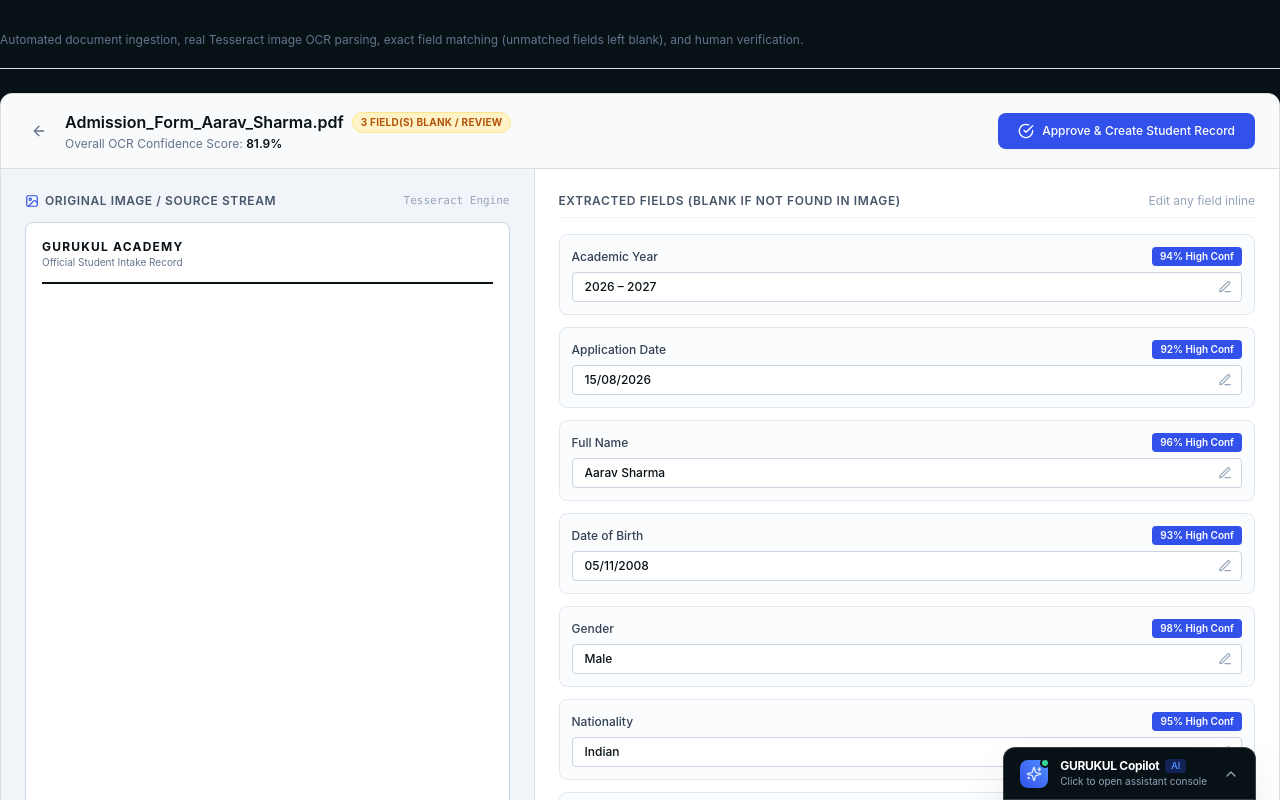
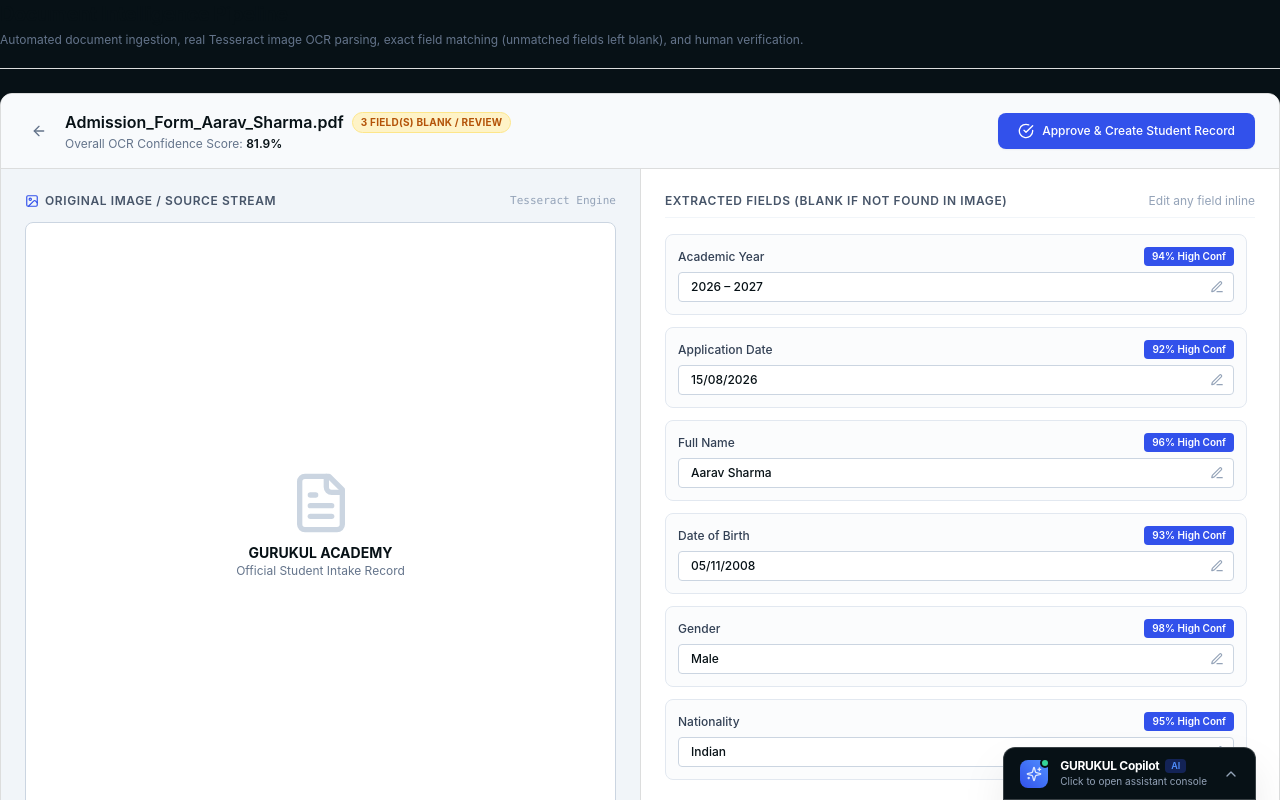
Before and after one commit to krish-maurya/Gurukul, a Next.js app: page /documents in a window 1280 px wide. Both pictures are taken after a click on the button "Aarav Sharma (Flagged)". Shown: the top 800 px of the page. Built offline with nearby package versions, Linux system fonts and the light colour scheme.

Commit message:
Fix OCR UI

```diff
--- a/components/document/review-panel.tsx
+++ b/components/document/review-panel.tsx
@@ -105,10 +105,10 @@ export function ReviewPanel({ document, onApprove, onBack }: ReviewPanelProps) {
       </div>
 
       {/* Side-by-Side Review Grid */}
-      <div className="grid grid-cols-1 lg:grid-cols-12 gap-0 divide-y lg:divide-y-0 lg:divide-x divide-gurukul-gray min-h-[500px]">
-        {/* Left Column: Scanned Image Preview / Raw OCR Text */}
-        <div className="lg:col-span-5 p-6 bg-slate-100 flex flex-col">
-          <div className="flex items-center justify-between mb-3">
+      <div className="grid grid-cols-1 lg:grid-cols-12 gap-0 divide-y lg:divide-y-0 lg:divide-x divide-gurukul-gray h-[720px]">
+        {/* Left Column: Scanned Image Preview (Bigger Image) */}
+        <div className="lg:col-span-6 p-6 bg-slate-100 flex flex-col h-full overflow-hidden">
+          <div className="flex items-center justify-between mb-3 shrink-0">
             <span className="text-xs font-semibold text-slate-600 uppercase tracking-wider flex items-center gap-1.5">
               <ImageIcon className="w-3.5 h-3.5 text-gurukul-tech" />
               <span>Original Image / Source Stream</span>
@@ -116,47 +116,40 @@ export function ReviewPanel({ document, onApprove, onBack }: ReviewPanelProps) {
             <span className="text-[11px] text-slate-400 font-mono">Tesseract Engine</span>
           </div>
 
-          <div className="flex-1 bg-white rounded-lg border border-slate-300 p-4 flex flex-col justify-between shadow-xs relative overflow-hidden">
+          <div className="flex-1 bg-white rounded-lg border border-slate-300 p-3 flex items-center justify-center shadow-xs overflow-hidden relative">
             {document.fileUrl ? (
-              <div className="mb-4 overflow-hidden rounded border border-slate-200 bg-slate-50 flex items-center justify-center max-h-64">
               <img
                 src={document.fileUrl}
                 alt="Original Document Preview"
-                  className="max-h-64 object-contain rounded"
+                className="w-full h-full object-contain rounded"
               />
-              </div>
             ) : (
-              <div className="border-b-2 border-gurukul-dark pb-3 mb-3">
-                <div className="text-xs font-bold text-gurukul-dark tracking-widest uppercase">GURUKUL ACADEMY</div>
-                <div className="text-[10px] text-slate-500">Official Student Intake Record</div>
+              <div className="text-center p-8">
+                <FileText className="w-16 h-16 text-slate-300 mx-auto mb-2" />
+                <div className="text-sm font-bold text-gurukul-dark">GURUKUL ACADEMY</div>
+                <div className="text-xs text-slate-500">Official Student Intake Record</div>
               </div>
             )}
-
-            <div className="space-y-2">
-              <span className="text-[10px] font-bold text-slate-400 uppercase tracking-wider block">Raw Extracted OCR Text:</span>
-              <div className="font-mono text-[11px] text-slate-700 bg-slate-50 p-3 rounded border border-slate-200 max-h-48 overflow-y-auto leading-relaxed whitespace-pre-wrap">
-                {document.rawText || "No text could be extracted from image."}
-              </div>
           </div>
 
-            <div className="mt-4 pt-3 border-t border-slate-200 flex items-center justify-between text-[10px] text-slate-400">
+          <div className="mt-3 pt-2 border-t border-slate-200 flex items-center justify-between text-[10px] text-slate-400 shrink-0">
             <span>Status: Scanned via Tesseract.js</span>
             <span className="text-gurukul-tech font-medium">Original Upload</span>
           </div>
         </div>
-        </div>
 
-        {/* Right Column: Interactive Extracted Fields Form */}
-        <div className="lg:col-span-7 p-6 bg-white flex flex-col justify-between">
-          <div>
-            <div className="flex items-center justify-between mb-4 pb-2 border-b border-slate-100">
+        {/* Right Column: Interactive Extracted Fields Form (Only Fields Scrollable) */}
+        <div className="lg:col-span-6 p-6 bg-white flex flex-col h-full overflow-hidden justify-between">
+          <div className="flex flex-col h-full min-h-0">
+            <div className="flex items-center justify-between mb-4 pb-2 border-b border-slate-100 shrink-0">
               <h3 className="text-xs font-semibold text-slate-600 uppercase tracking-wider">
                 Extracted Fields (Blank if Not Found in Image)
               </h3>
               <span className="text-xs text-slate-400">Edit any field inline</span>
             </div>
 
-            <div className="space-y-3">
+            {/* ONLY this container is scrollable */}
+            <div className="flex-1 overflow-y-auto pr-2 space-y-3">
               {Object.entries(fields).map(([key, fieldData]) => {
                 const label =
                   FIELD_LABELS[key] ||
@@ -222,7 +215,7 @@ export function ReviewPanel({ document, onApprove, onBack }: ReviewPanelProps) {
             </div>
           </div>
 
-          <div className="mt-6 pt-4 border-t border-slate-100 flex items-center justify-between">
+          <div className="mt-4 pt-3 border-t border-slate-100 flex items-center justify-between shrink-0">
             <p className="text-xs text-slate-500">
               Human review verifies all extracted data before saving to student database.
             </p>
```
Lines whose indentation alone changed are shown as unchanged.
